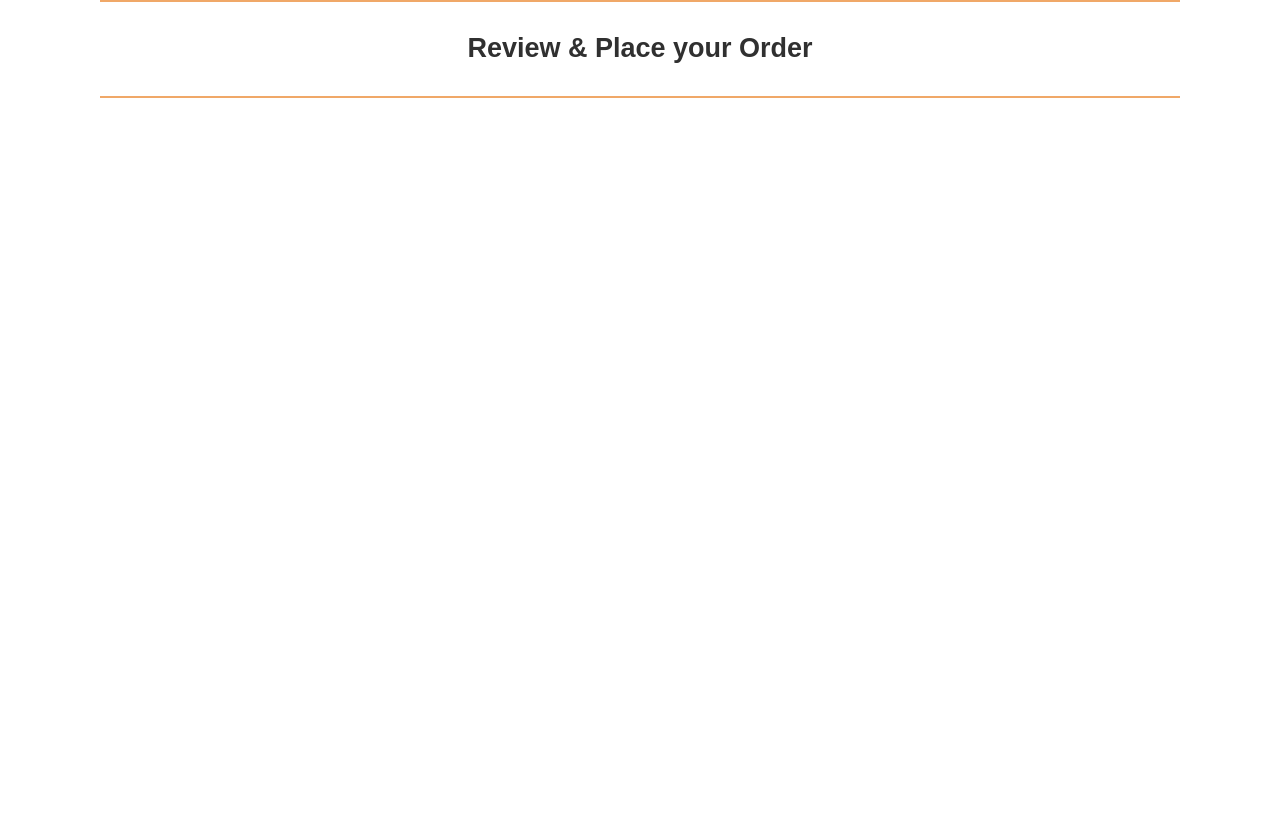
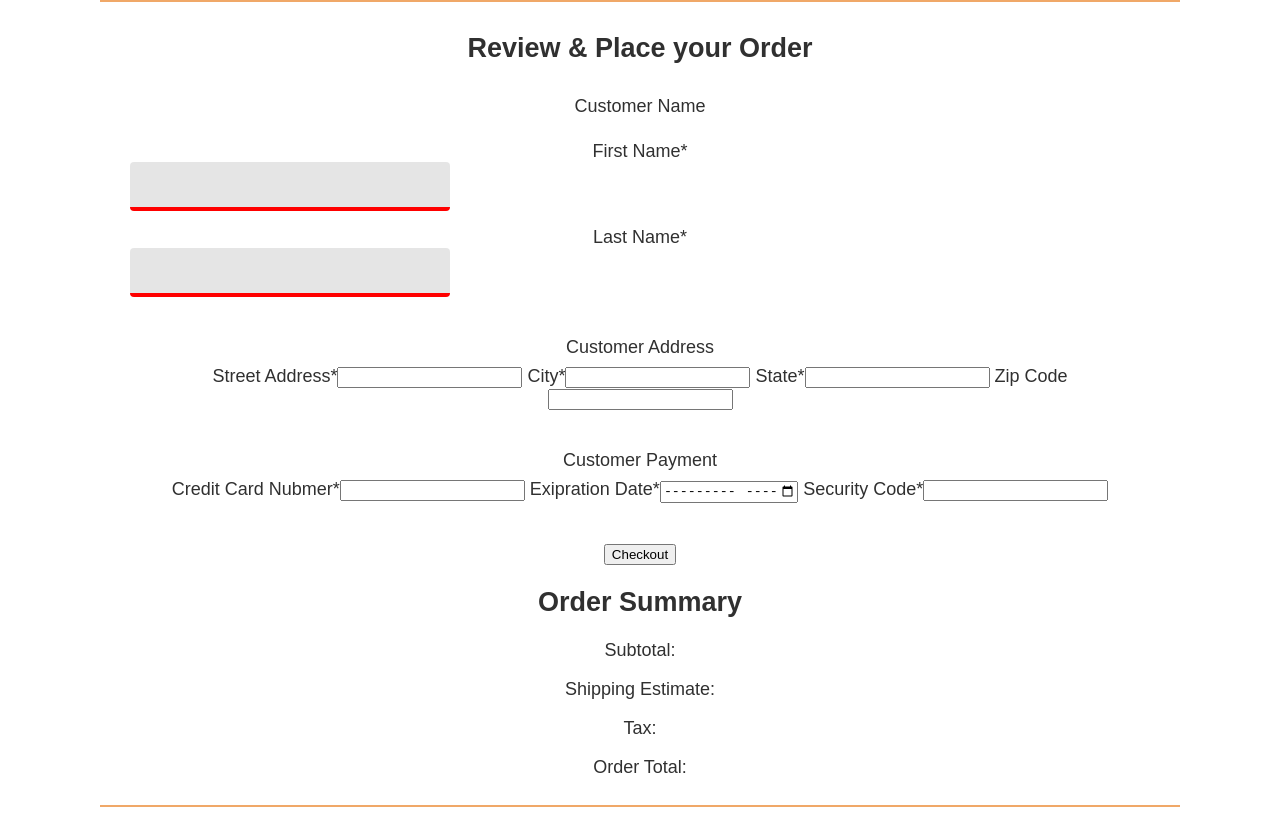
Before and after one commit to kuresti/wdd330-team01-project, a website: page src/checkout/index.html in a window 1280 px wide. Before the commit the page ends 800 px from the top, so only its background shows below. Drawn offline with Linux system fonts and the light colour scheme; files that its build step writes are made by us from their sources.

Commit message:
Created Checkout process

```diff
--- a/src/checkout/index.html
+++ b/src/checkout/index.html
@@ -17,8 +17,36 @@
     <main class="divider">
       <section class="products">
         <h2>Review & Place your Order</h2>
+        <form action="/submit_form" method="POST" autocomplete="disabled">
+          <fieldset class="customerName">
+            <legend class="customerInfo">Customer Name</legend>
+            <label class="top">First Name*<input type="text" name="fname" required></label>
+            <label class="top">Last Name*<input type="text" name="lname" required></label>
+          </fieldset>
+          <fieldset class="shipping-address">
+            <legend class="customerInfo">Customer Address</legend>
+            <label class="middle">Street Address*<input type="text" name="stree-address" required></label>
+            <label class="middle">City*<input type="text" name="city" required></label>
+            <label class="middle">State*<input type="text" name="state" required></label>
+            <label class="middle">Zip Code<input type="number" name="zip-code" required></label>
+          </fieldset>
+          <fieldset class="customerPayment">
+            <legend class="customerInfo">Customer Payment</legend>
+            <label class="bottom">Credit Card Nubmer*<input type="number" name="card-number" required></label>
+            <label class="bottom">Exipration Date*<input type="month" name="exp-date" min="2024-03" max="2035-12" required></label>
+            <label class="bottom">Security Code*<input type="number" name="sec-code" required></label>
+          </fieldset>
+          <label class="submit"><input type="submit" class="submit" value="Checkout"></label>
+        </form>
+        <div class="order-summary">
+        <h2>Order Summary</h2>
+        <p>Subtotal:</p>
+        <p>Shipping Estimate:</p>
+        <p>Tax:</p>
+        <p>Order Total:</p>
+      </div>
+      </section>
 
-      </section>
     </main>
 
     <footer id="main-footer"></footer>
--- a/src/js/cart.js
+++ b/src/js/cart.js
@@ -82,7 +82,7 @@ function attachRemoveEventListeners() {
   });
 }
 
-async function getTotal() {
+export async function getTotal() {
   try {
     const cartItems = await getLocalStorage("so-cart");
 
```
Also changed, not shown: src/cart/index.html (+2 -0 lines), src/js/CheckoutProcess.mjs (added, +37 -0 lines), src/js/ExternalServices.mjs (renamed from src/js/ProductData.mjs).
